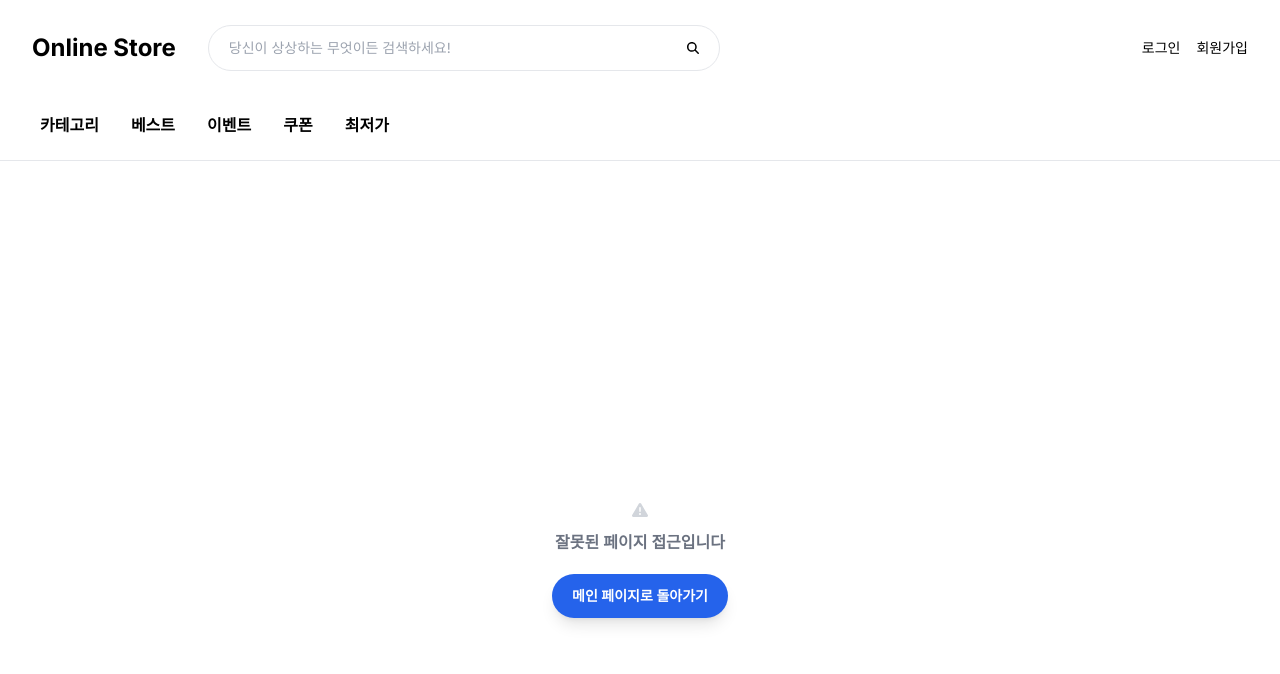
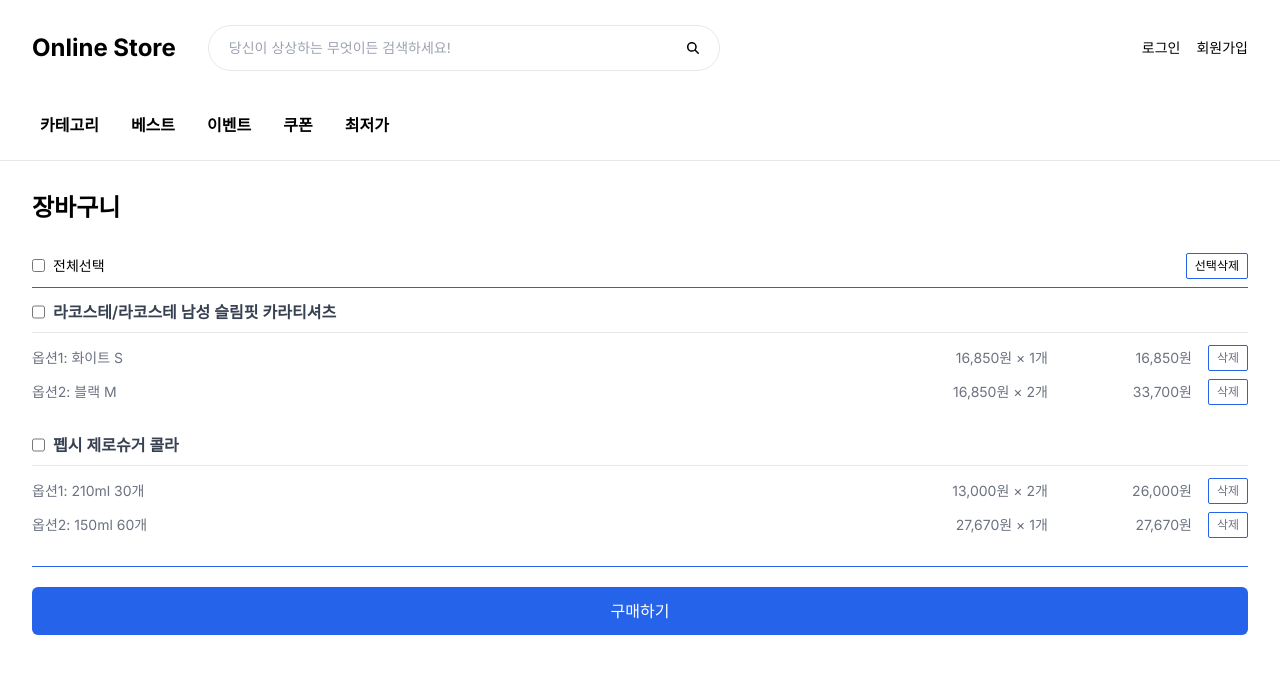
Before and after one commit to pokycookie/online-store, a Next.js app: page /cart in a window 1280 px wide. Before the commit this address had no page. Shown: the top 674 px of the page. Built offline with nearby package versions, Linux system fonts and the light colour scheme.

Commit message:
feat: shopping cart page

```diff
--- /dev/null
+++ b/app/cart/page.tsx
@@ -0,0 +1,72 @@
+'use client'
+
+import CartList from '@/components/section/shoppingCart/cartList'
+import cartArrData from '@mock/cart.json'
+import { ChangeEvent, useState } from 'react'
+
+const cartArr = cartArrData.data
+
+export default function CartPage() {
+  const [checks, setChecks] = useState<Set<number>>(new Set())
+  const [allCheck, setAllCheck] = useState(false)
+
+  const checkHandler = (i: number, checked: boolean) => {
+    setChecks((prev) => {
+      const tmp = new Set(prev)
+      if (checked) tmp.add(i)
+      else tmp.delete(i)
+      return tmp
+    })
+    setAllCheck(false)
+  }
+
+  const allCheckHandler = (e: ChangeEvent<HTMLInputElement>) => {
+    const checked = e.target.checked
+    setAllCheck(checked)
+    if (checked) setChecks(new Set(cartArr.map((_, i) => i)))
+    else setChecks(new Set())
+  }
+
+  return (
+    <main className="p-8">
+      <h1 className="mb-5 text-2xl font-bold">장바구니</h1>
+      <section className="mb-5">
+        <div className="flex items-center justify-between pt-2 pb-2 border-b border-blue-600">
+          <div className="text-sm">
+            <label className="flex items-center justify-center gap-2">
+              <input
+                type="checkbox"
+                className="accent-blue-600"
+                checked={allCheck}
+                onChange={allCheckHandler}
+              />
+              전체선택
+            </label>
+          </div>
+          <div>
+            <button className="p-1 pl-2 pr-2 text-xs border border-blue-600 rounded-sm hover:text-white hover:bg-blue-600">
+              선택삭제
+            </button>
+          </div>
+        </div>
+        <ul>
+          {cartArr.map((e, i) => {
+            return (
+              <CartList
+                key={i}
+                name={e.name}
+                options={e.options}
+                check={checks.has(i)}
+                onCheck={(checked) => checkHandler(i, checked)}
+              />
+            )
+          })}
+        </ul>
+        <div className="mt-3 border-b border-blue-600"></div>
+      </section>
+      <button className="w-full h-12 text-white bg-blue-600 rounded-md hover:bg-blue-500">
+        구매하기
+      </button>
+    </main>
+  )
+}
--- /dev/null
+++ b/app/components/section/shoppingCart/cartList.tsx
@@ -0,0 +1,63 @@
+import { faXmark } from '@fortawesome/free-solid-svg-icons'
+import { FontAwesomeIcon } from '@fortawesome/react-fontawesome'
+import { ChangeEvent } from 'react'
+
+interface IProps {
+  name: string
+  options: {
+    value: string
+    count: number
+    label: string
+    price: number
+  }[]
+  check: boolean
+  onCheck?: (checked: boolean) => void
+}
+
+export default function CartList(props: IProps) {
+  const checkHandler = (e: ChangeEvent<HTMLInputElement>) => {
+    if (props.onCheck) props.onCheck(e.target.checked)
+  }
+
+  return (
+    <li className="pt-3 pb-3">
+      <div>
+        <label className="flex gap-2">
+          <input
+            type="checkbox"
+            className="accent-blue-600"
+            checked={props.check}
+            onChange={checkHandler}
+          />
+          <h3 className="font-semibold text-gray-700">{props.name}</h3>
+        </label>
+      </div>
+      <div className="mt-2 mb-2 border-b"></div>
+      <ul>
+        {props.options.map((e, i) => {
+          return (
+            <li
+              key={i}
+              className="flex items-center justify-between pt-1 pb-1 text-sm text-gray-500"
+            >
+              <span>
+                옵션{i + 1}: {e.label}
+              </span>
+              <div className="flex gap-4">
+                <p className="flex items-center justify-center">
+                  {e.price.toLocaleString()}원 × {e.count}개
+                </p>
+                <p className="flex items-center justify-end w-32">
+                  {(e.price * e.count).toLocaleString()}원
+                </p>
+                <button className="p-1 pl-2 pr-2 text-xs border border-blue-600 rounded-sm hover:text-white hover:bg-blue-600">
+                  삭제
+                </button>
+              </div>
+            </li>
+          )
+        })}
+      </ul>
+    </li>
+  )
+}
--- a/app/item/[id]/page.tsx
+++ b/app/item/[id]/page.tsx
@@ -3,7 +3,7 @@
 import Carousel from '@/components/ui/carousel'
 import Image from 'next/image'
 import Dropdown from '@/components/ui/dropdown'
-import { useEffect, useMemo, useRef, useState } from 'react'
+import { useMemo, useRef, useState } from 'react'
 import { FontAwesomeIcon } from '@fortawesome/react-fontawesome'
 import {
   faAngleDown,
--- /dev/null
+++ b/public/mockData/cart.json
@@ -0,0 +1,38 @@
+{
+  "data": [
+    {
+      "name": "라코스테/라코스테 남성 슬림핏 카라티셔츠",
+      "options": [
+        {
+          "value": "dsoir21R",
+          "count": 1,
+          "label": "화이트 S",
+          "price": 16850
+        },
+        {
+          "value": "Dr43Vxk",
+          "count": 2,
+          "label": "블랙 M",
+          "price": 16850
+        }
+      ]
+    },
+    {
+      "name": "펩시 제로슈거 콜라",
+      "options": [
+        {
+          "value": "pQr24rt",
+          "count": 2,
+          "label": "210ml 30개",
+          "price": 13000
+        },
+        {
+          "value": "v17Q67",
+          "count": 1,
+          "label": "150ml 60개",
+          "price": 27670
+        }
+      ]
+    }
+  ]
+}
--- a/tsconfig.json
+++ b/tsconfig.json
@@ -23,6 +23,7 @@
     "paths": {
       "@/*": ["./*"],
       "@img/*": ["../public/img/*"],
+      "@mock/*": ["../public/mockData/*"]
     }
   },
   "include": ["next-env.d.ts", "**/*.ts", "**/*.tsx", ".next/types/**/*.ts"],
```
Also changed, not shown: 1 other file (tests, documents, lock files or other folders).
